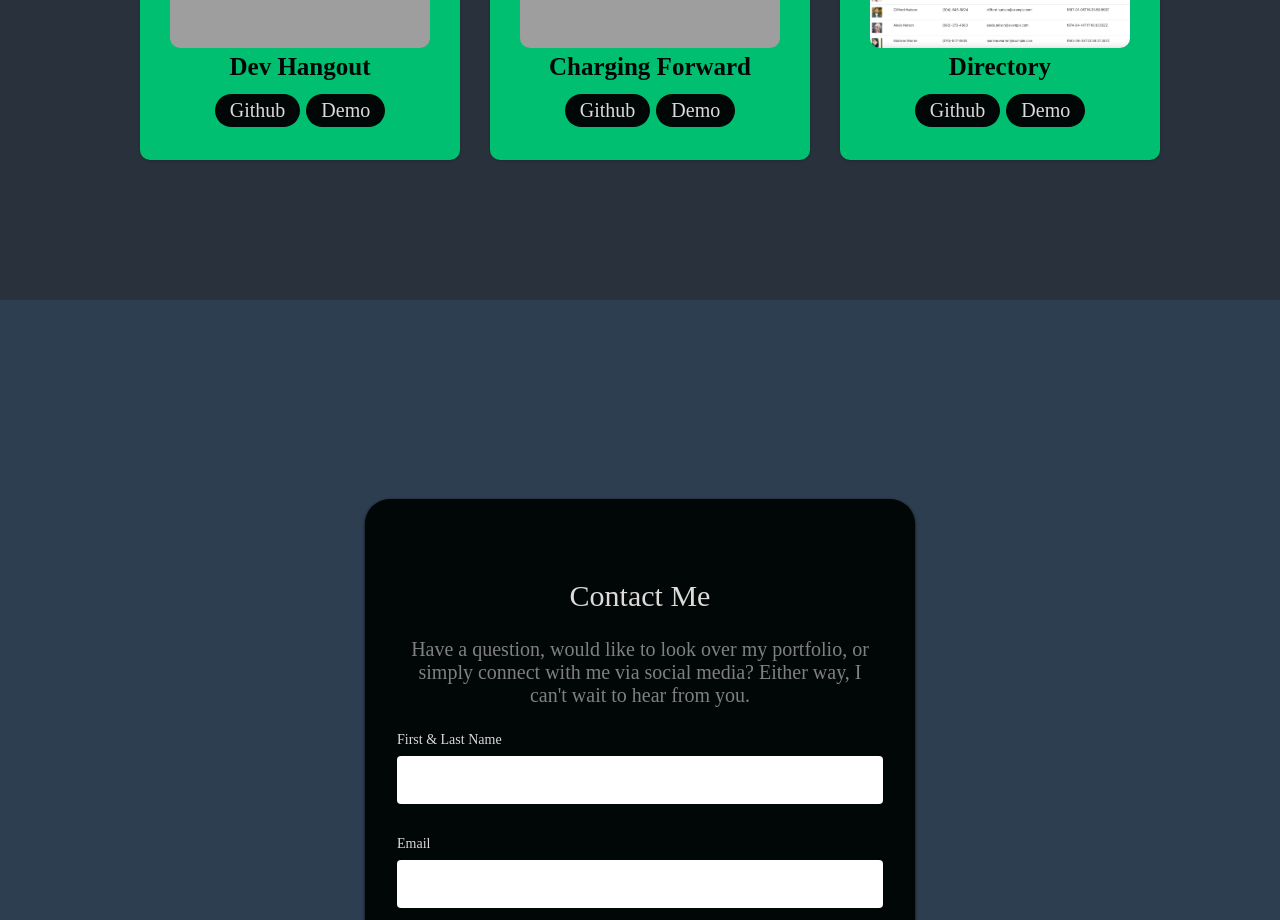
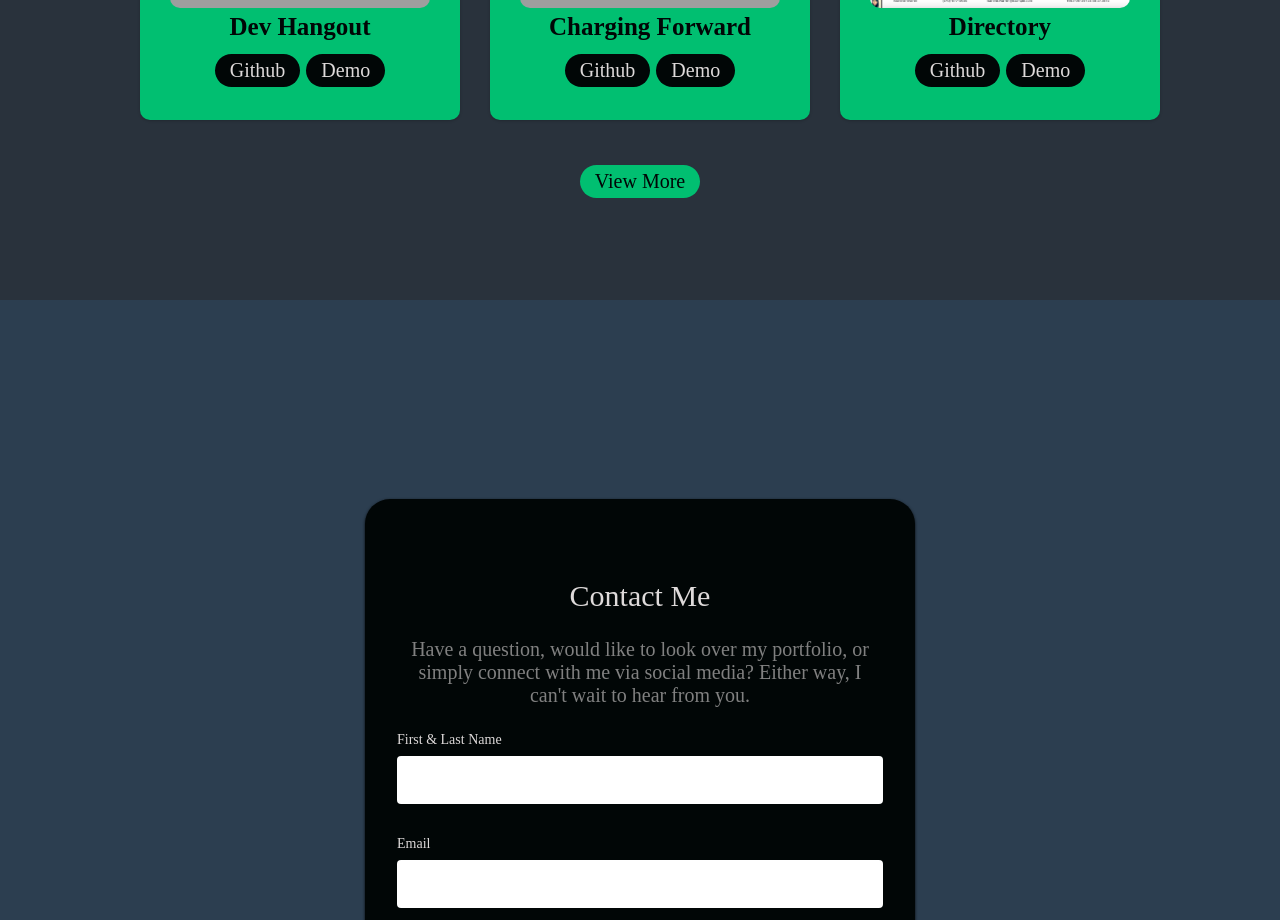
Before and after one commit to DevVlady/DevVlady_Portfolio, a React (Create React App) app: page / in a window 1280 px wide. Shown: the part 3220-4140 px from the top of the page. Built offline with nearby package versions, Linux system fonts and the light colour scheme; grey boxes are pictures that could not be loaded; a web font is replaced by a local one.

Commit message:
Added the view more button in the projects page.

```diff
--- a/src/components/Projects/ProjectElements.js
+++ b/src/components/Projects/ProjectElements.js
@@ -107,3 +107,27 @@ export const Button = styled(Link) `
         color: #01BF71;
     };
 `;
+
+export const MoreBtn = styled(Link) `
+    border-radius: 50px;
+    background: #01BF71;
+    white-space: nowrap;
+    padding: 5px 15px;
+    color: #010606;
+    font-size: 20px;
+    outline: none;
+    border: none;
+    cursor: pointer;
+    display: flex;
+    justify-content: center;
+    align-items: center;
+    transition: all 0.2s ease-in-out;
+    margin: 3px;
+    margin-top: 45px;
+
+    &:hover {
+        transition: all 0.2s ease-in-out;
+        background: #0032FF;
+        color: rgb(222, 218, 218);
+    };
+`;
--- a/src/components/Projects/Projects.jsx
+++ b/src/components/Projects/Projects.jsx
@@ -5,7 +5,7 @@ import Icon3 from '../../images/Fitness_Tracker.png';
 import Icon4 from '../../images/DevHangout_Project.png';
 import Icon5 from '../../images/Charging Forward.png';
 import Icon6 from '../../images/Directory.png';
-import { ProjectContainer, ProjectH1, ProjectWrapper, ProjectCard, ProjectIcon, ProjectH2, BtnWrap, Button } from './ProjectElements';
+import { ProjectContainer, ProjectH1, ProjectWrapper, ProjectCard, ProjectIcon, ProjectH2, BtnWrap, Button, MoreBtn } from './ProjectElements';
 
 
 const Projects = () => {
@@ -113,10 +113,17 @@ const Projects = () => {
                         >Github</Button>
                         <Button
                             onClick={event => window.location.href='https://devvlady.github.io/User-Directory/'}
+                            onMouseEnter={onHover}
+                            onMouseLeave={onHover}
+                            spy={true}
                         >Demo</Button>
                     </BtnWrap>
                 </ProjectCard>
             </ProjectWrapper>
+            <BtnWrap>
+                <MoreBtn onClick={event => window.location.href='https://github.com/DevVlady'}
+                >View More</MoreBtn>
+            </BtnWrap>
         </ProjectContainer>
     )
 }
```
